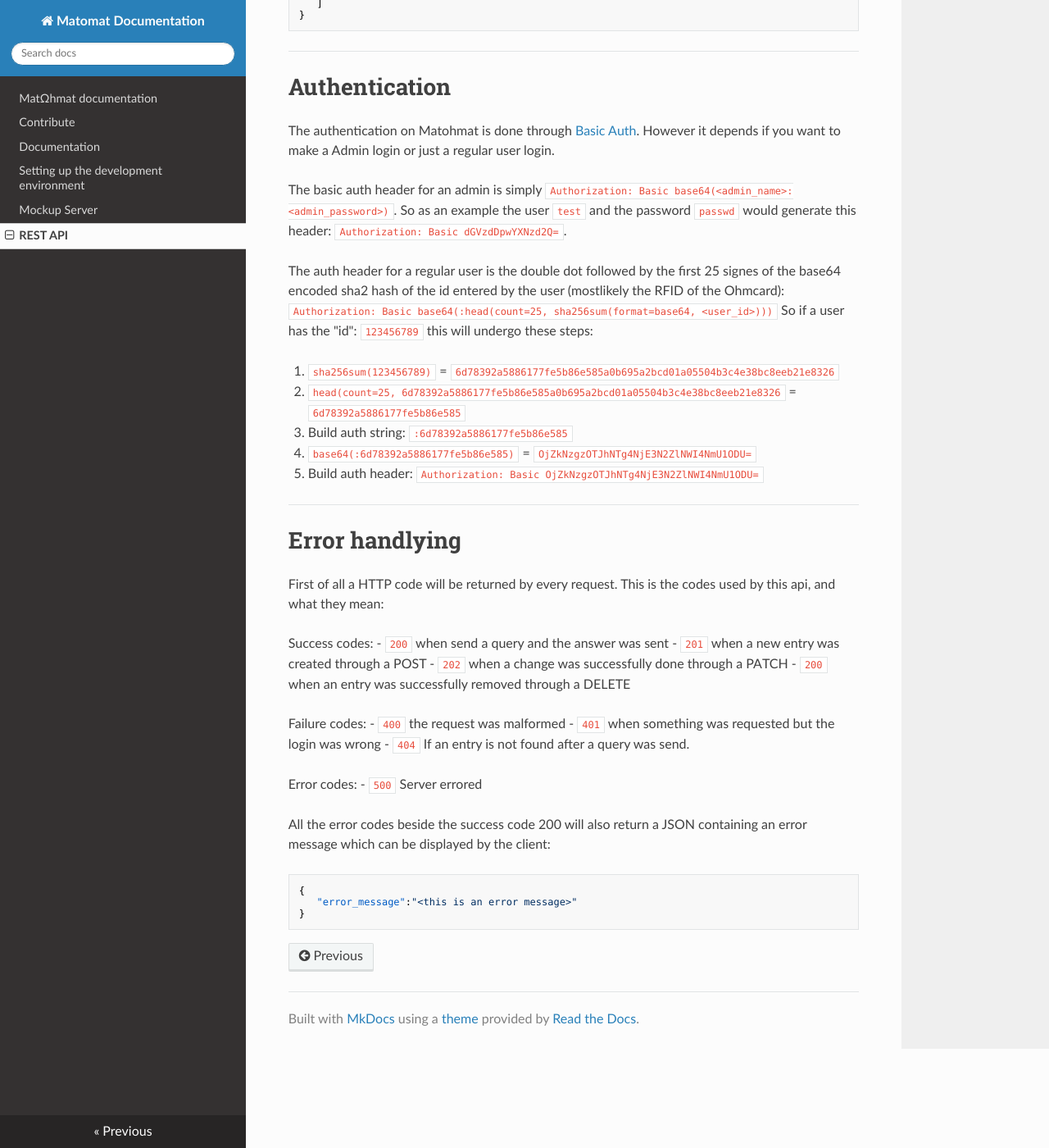
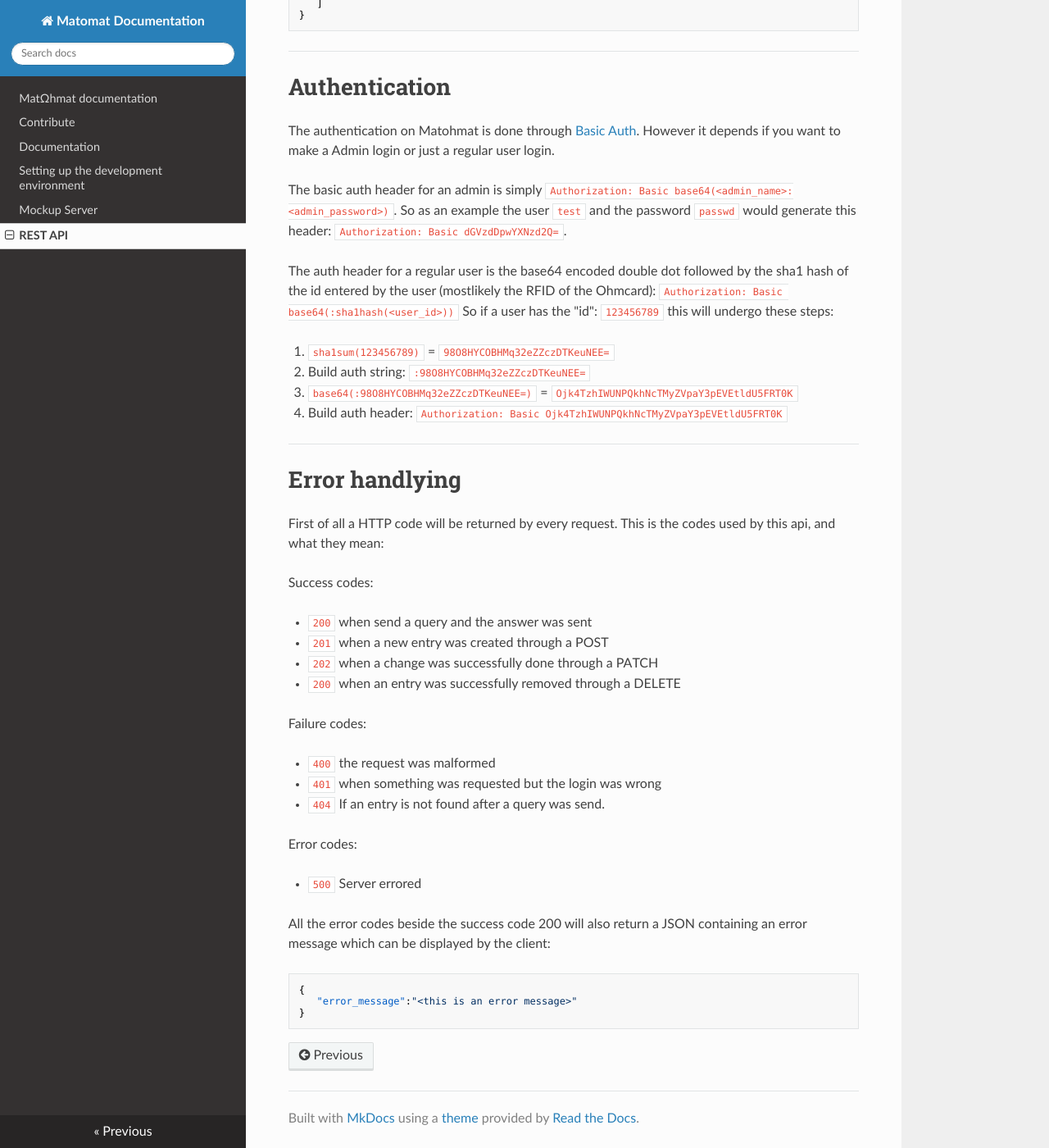
Before and after one commit to FSIN-ohm/Matomat-Documentation, an MkDocs documentation site: the page built from docs/rest_api.md, in a window 1280 px wide and 1400 px high, scrolled down 11104 px. Shown: the whole window at 82% size. Built offline with MkDocs 1.6.1, drawn with Linux system fonts in a browser that asks for light colours; nearby versions of some CDN libraries.

Commit message:
fix rest api and switch form sha256 to sha1

```diff
--- a/docs/rest_api.md
+++ b/docs/rest_api.md
@@ -546,15 +546,14 @@
 So as an example the user `test` and the password `passwd` would generate this header:
 `Authorization: Basic dGVzdDpwYXNzd2Q=`.
 
-The auth header for a regular user is the double dot followed by the first 25 signes of the base64 encoded sha2 hash of the id entered by the user (mostlikely the RFID of the Ohmcard):
-`Authorization: Basic base64(:head(count=25, sha256sum(format=base64, <user_id>)))`
+The auth header for a regular user is the base64 encoded double dot followed by the sha1 hash of the id entered by the user (mostlikely the RFID of the Ohmcard):
+`Authorization: Basic base64(:sha1hash(<user_id>))`
 So if a user has the "id": `123456789` this will undergo these steps:
 
-1. `sha256sum(123456789)` =  `6d78392a5886177fe5b86e585a0b695a2bcd01a05504b3c4e38bc8eeb21e8326`
-2. `head(count=25, 6d78392a5886177fe5b86e585a0b695a2bcd01a05504b3c4e38bc8eeb21e8326` = `6d78392a5886177fe5b86e585`
-3. Build auth string: `:6d78392a5886177fe5b86e585`
-4. `base64(:6d78392a5886177fe5b86e585)` = `OjZkNzgzOTJhNTg4NjE3N2ZlNWI4NmU1ODU=`
-5. Build auth header: `Authorization: Basic OjZkNzgzOTJhNTg4NjE3N2ZlNWI4NmU1ODU=`
+1. `sha1sum(123456789)` =  `98O8HYCOBHMq32eZZczDTKeuNEE=`
+3. Build auth string: `:98O8HYCOBHMq32eZZczDTKeuNEE=`
+4. `base64(:98O8HYCOBHMq32eZZczDTKeuNEE=)` = `Ojk4TzhIWUNPQkhNcTMyZVpaY3pEVEtldU5FRT0K`
+5. Build auth header: `Authorization: Basic Ojk4TzhIWUNPQkhNcTMyZVpaY3pEVEtldU5FRT0K`
 
 ----
 
@@ -563,17 +562,20 @@
 First of all a HTTP code will be returned by every request. This is the codes used by this api, and what they mean:
 
 Success codes:
+
 - `200` when send a query and the answer was sent
 - `201` when a new entry was created through a POST
 - `202` when a change was successfully done through a PATCH
 - `200` when an entry was successfully removed through a DELETE
 
 Failure codes:
+
 - `400` the request was malformed
 - `401` when something was requested but the login was wrong
 - `404` If an entry is not found after a query was send.
 
 Error codes:
+
 - `500` Server errored
 
 All the error codes beside the success code 200 will also return a JSON containing an error message which can be displayed by the client:
```
